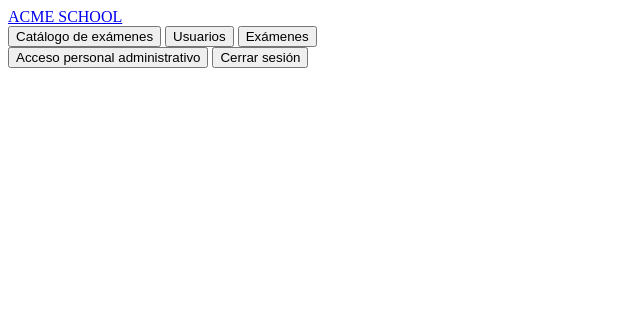
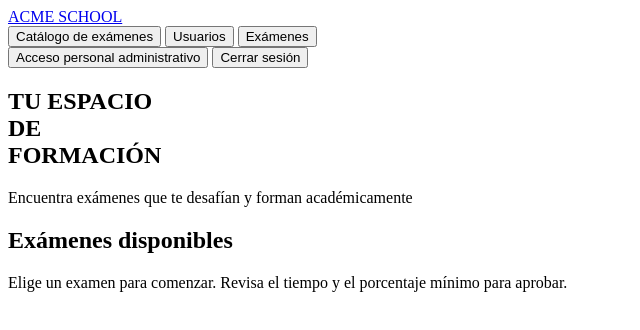
Before and after one commit to sarettavkro-debug/ProyectoAcmeschool_JavaScript_VillanuevaSara, a plain HTML site: page index.html in a window 1280 px wide. Shown: the whole page, without its empty margins (0-640 px from the left). Drawn offline with Linux system fonts and the light colour scheme.

Commit message:
feat(Html): :sparkles: Código HTML de la Main Hero
Primero escribiremos su código HTML para después editarlo con CSS

```diff
--- a/index.html
+++ b/index.html
@@ -34,3 +34,32 @@
     </div>
     </div>
 </header>
+
+<main class="container main-shell">
+    <div id="status-message" class="status-banner is-hidden" role="status" aria-live="polite"></div>
+
+    <!-- 1. Catálogo público -->
+    <section id="view-catalog" class="screen" aria-labelledby="catalog-title">
+    <div class="hero-card">
+        <div class="hero-copy">
+        <h1 id="catalog-title" class="hero-title">
+            TU ESPACIO<br />DE<br />FORMACIÓN
+        </h1>
+        <p class="hero-subtitle">
+            Encuentra exámenes que te desafían y forman académicamente
+        </p>
+        </div>
+        <div class="hero-illustration" aria-hidden="true">
+        <div class="desk-item desk-book"></div>
+        <div class="desk-item desk-pencil"></div>
+        <div class="desk-item desk-ruler"></div>
+        </div>
+    </div>
+
+    <div class="section-header">
+        <h2>Exámenes disponibles</h2>
+        <p>Elige un examen para comenzar. Revisa el tiempo y el porcentaje mínimo para aprobar.</p>
+    </div>
+
+    <div id="catalog-grid" class="exam-grid"></div>
+    </section>
```
